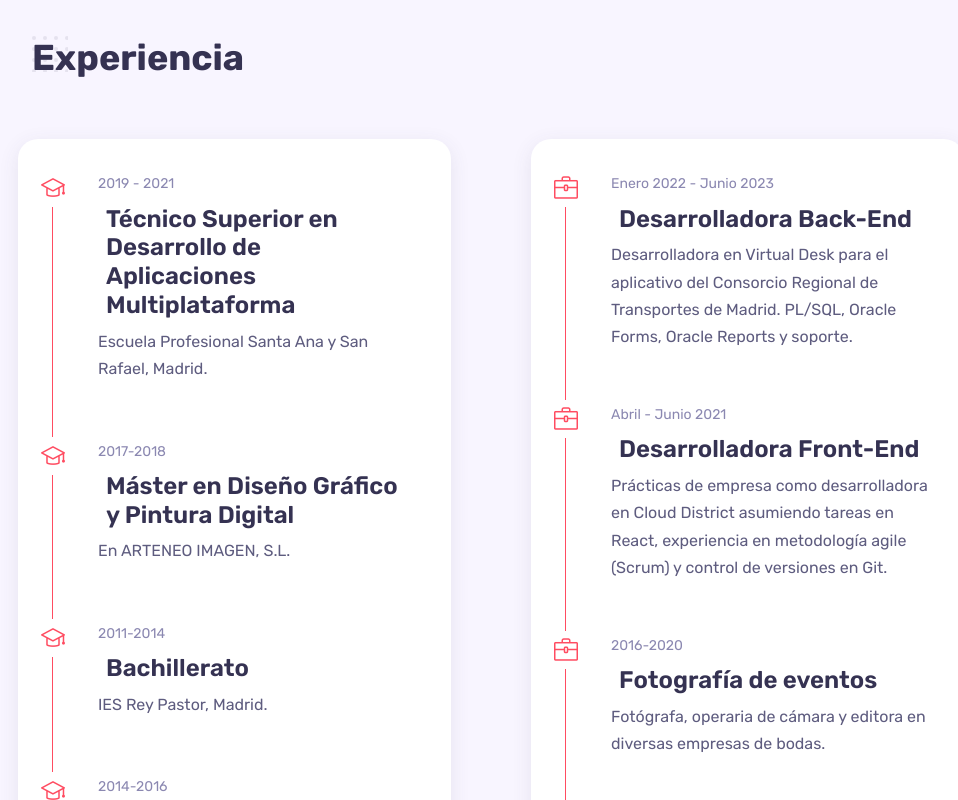
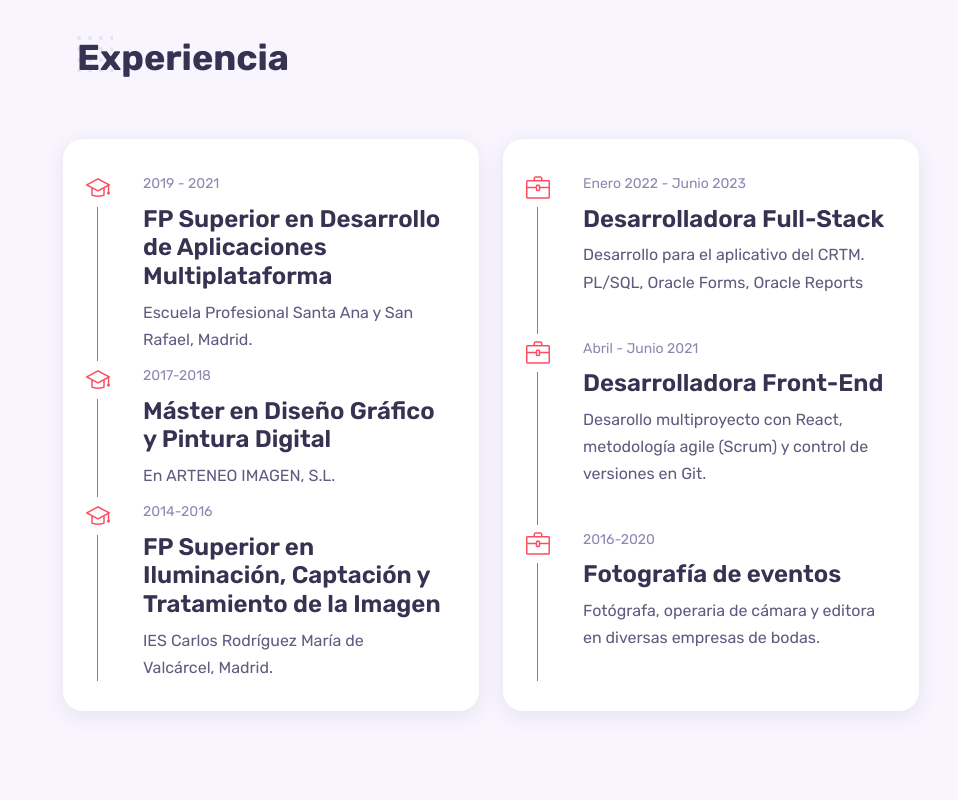
Before and after one commit to saraardila/portfolio-web, a React (Create React App) app: page / in a window 1280 px wide. Shown: the part 1960-2760 px from the top of the page, without its empty margins (204-1162 px from the left). Built offline with nearby package versions, Linux system fonts and the light colour scheme.

Commit message:
Cambios ok

```diff
--- a/src/components/resume/Data.jsx
+++ b/src/components/resume/Data.jsx
@@ -6,7 +6,7 @@ const Data = [
     category: "education",
     icon: "icon-graduation",
     year: "2019 - 2021",
-    title: "Técnico Superior en Desarrollo de Aplicaciones Multiplataforma",
+    title: "FP Superior en Desarrollo de Aplicaciones Multiplataforma",
     desc: "Escuela Profesional Santa Ana y San Rafael, Madrid.",
   },
   {
@@ -17,20 +17,20 @@ const Data = [
     title: "Máster en Diseño Gráfico y Pintura Digital",
     desc: "En ARTENEO IMAGEN, S.L.",
   },
-  {
+ /*  {
     id: 3,
     category: "education",
     icon: "icon-graduation",
     year: "2011-2014",
     title: "Bachillerato",
     desc: "IES Rey Pastor, Madrid.",
-  },
+  }, */
   {
     id: 4,
     category: "education",
     icon: "icon-graduation",
     year: "2014-2016",
-    title: "Técnico Superior en Iluminación, Captación y Tratamiento de la Imagen",
+    title: "FP Superior en Iluminación, Captación y Tratamiento de la Imagen",
     desc: "IES Carlos Rodríguez María de Valcárcel, Madrid.",
   },
   {
@@ -38,8 +38,8 @@ const Data = [
     category: "experience",
     icon: "icon-briefcase",
     year: "Enero 2022 - Junio 2023",
-    title: "Desarrolladora Back-End",
-    desc: "Desarrolladora en Virtual Desk para el aplicativo del Consorcio Regional de Transportes de Madrid. PL/SQL, Oracle Forms, Oracle Reports y soporte.",
+    title: "Desarrolladora Full-Stack",
+    desc: "Desarrollo para el aplicativo del CRTM. PL/SQL, Oracle Forms, Oracle Reports",
   },
   {
     id: 6,
@@ -47,7 +47,7 @@ const Data = [
     icon: "icon-briefcase",
     year: "Abril - Junio 2021",
     title: "Desarrolladora Front-End",
-    desc: "Prácticas de empresa como desarrolladora en Cloud District asumiendo tareas en React, experiencia en metodología agile (Scrum) y control de versiones en Git.",
+    desc: "Desarollo multiproyecto con React, metodología agile (Scrum) y control de versiones en Git.",
   },
   {
     id: 7,
@@ -57,14 +57,14 @@ const Data = [
     title: "Fotografía de eventos",
     desc: "Fotógrafa, operaria de cámara y editora en diversas empresas de bodas.",
   },
-  {
+/*   {
     id: 8,
     category: "experience",
     icon: "icon-briefcase",
     year: "Febrero-Marzo 2018",
     title: "Diseñadora gráfica",
     desc: "Prácticas como diseñadora gráfica en Polar Marketing - Contenido publicitario,redes sociales...etc",
-  },
+  }, */
 ];
 
 export default Data;
--- a/src/components/resume/Resume.jsx
+++ b/src/components/resume/Resume.jsx
@@ -5,7 +5,7 @@ import Card from "./Card";
 
 const Resume = () => {
   return (
-    <section className="resume__container section" id="resume">
+    <section className="resume container section" id="resume">
       <h2 className="section__title">Experiencia</h2>
 
       <div className="resume__container grid">
--- a/src/components/resume/resume.css
+++ b/src/components/resume/resume.css
@@ -1,7 +1,7 @@
 .resume__container {
 
     grid-template-columns: repeat(2, 1fr);
-    column-gap: 5rem;
+    column-gap: 1.5rem;
 }
 
 .timeline {
@@ -11,13 +11,15 @@
     border-radius: var(--border-radius);
     position: relative;
     box-shadow: var(--shadow);
+    text-wrap:pretty;
+
 }
 
 .timeline__item  {
 
     position: relative;
     padding-left: 3.125rem;
-    padding-bottom: 3.125rem;
+    padding-bottom: 0.5rem;
 
 }
 
@@ -58,5 +60,6 @@
 .timeline__title {
 
     font-size: var(--h2-font-size);
-    margin: 0.5rem;
+    margin-top: 0.5rem;
+    margin-bottom: 0.5rem;
 }
```
